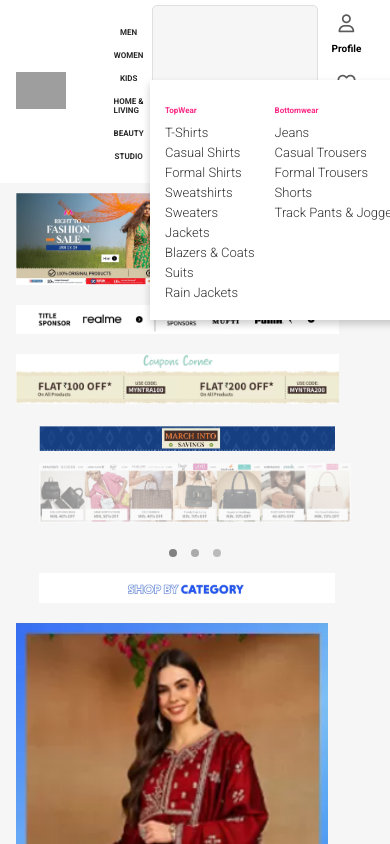
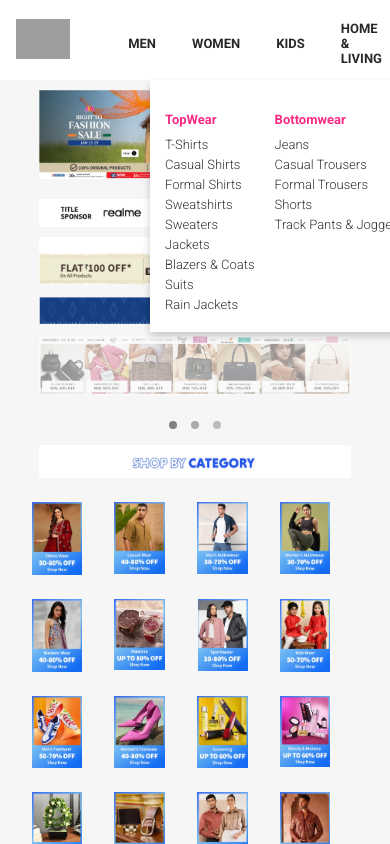
Before and after one commit to Gauravgupta022/Myntra-Clone, a plain HTML site: page index.html in a window 390 px wide. Drawn offline with Linux system fonts and the light colour scheme; grey boxes are pictures that could not be loaded.

Commit message:
Update style.css

```diff
--- a/style.css
+++ b/style.css
@@ -296,71 +296,3 @@ nav ul a{
 
 }
  */
-/* Additional Responsive Styles */
-
-/* For tablets (768px and below) */
-@media (max-width: 768px) {
-    header {
-        flex-direction: column;
-        height: auto;
-        padding: 10px 0;
-    }
-    .left img {
-        width: 50px;
-        height: auto;
-    }
-    nav ul {
-        flex-direction: column;
-        align-items: center;
-    }
-    nav ul li {
-        font-size: 10px;
-        padding: 5px 0;
-    }
-    .searchBox {
-        width: 90%;
-        margin: 10px auto;
-    }
-    .rightBox {
-        flex-direction: column;
-        margin: 10px auto;
-    }
-    .itemImg {
-        width: 40vw;
-        margin: 8px auto;
-    }
-    .homeImg, .homeImg1, .homeImg2 {
-        width: 90%;
-        margin: 10px auto;
-    }
-}
-
-/* For mobile phones (480px and below) */
-@media (max-width: 480px) {
-    header {
-        padding: 5px 0;
-    }
-    .searchBox {
-        margin: 5px auto;
-        width: 95%;
-    }
-    nav ul li {
-        font-size: 8px;
-    }
-    .rightBox div {
-        font-size: 10px;
-    }
-    .itemImg {
-        width: 80vw;
-    }
-    .textImg {
-        width: 95%;
-    }
-    .footer_column {
-        font-size: 12px;
-        padding: 10px;
-    }
-    .footer_container {
-        flex-direction: column;
-    }
-}
```
